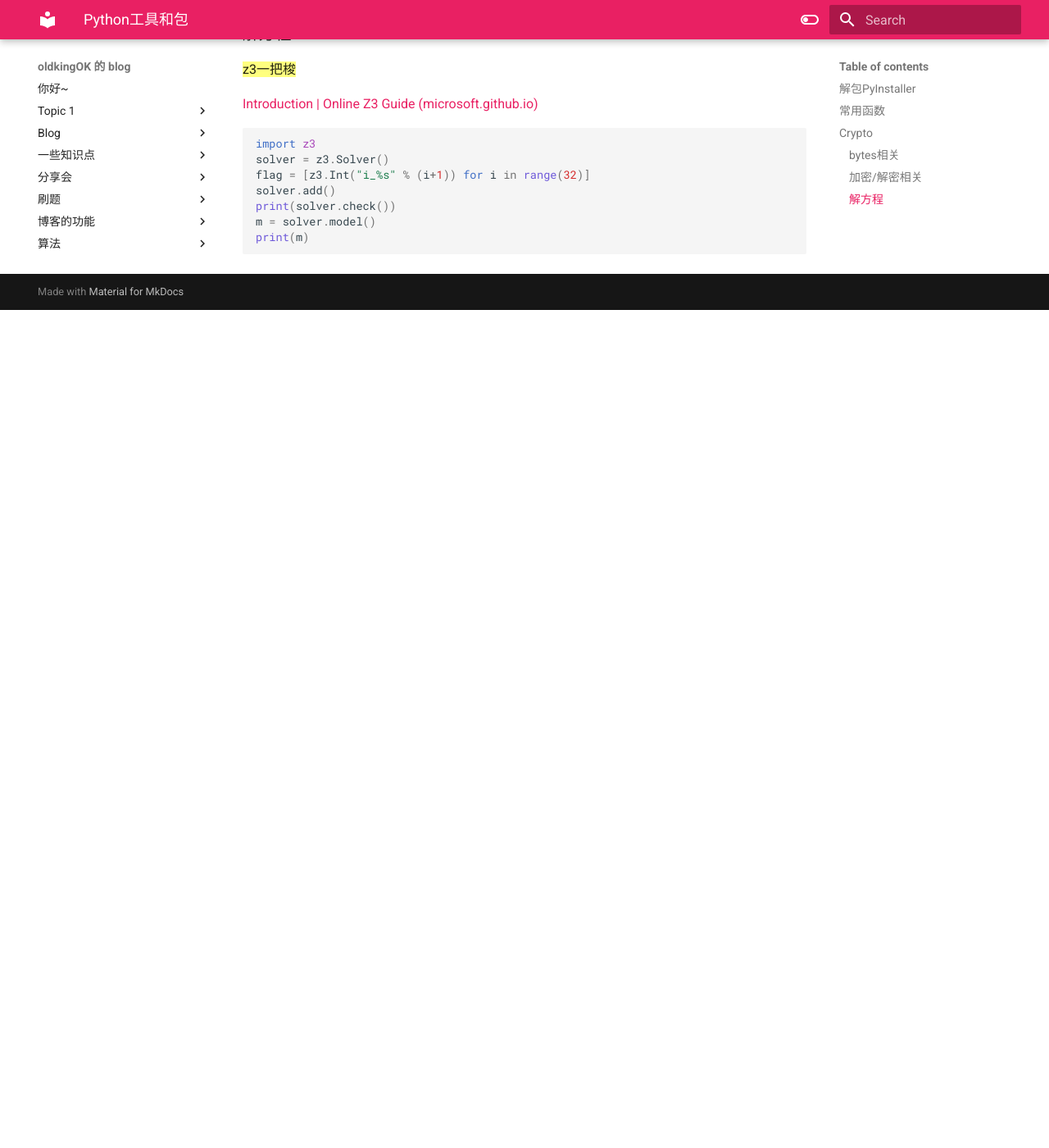
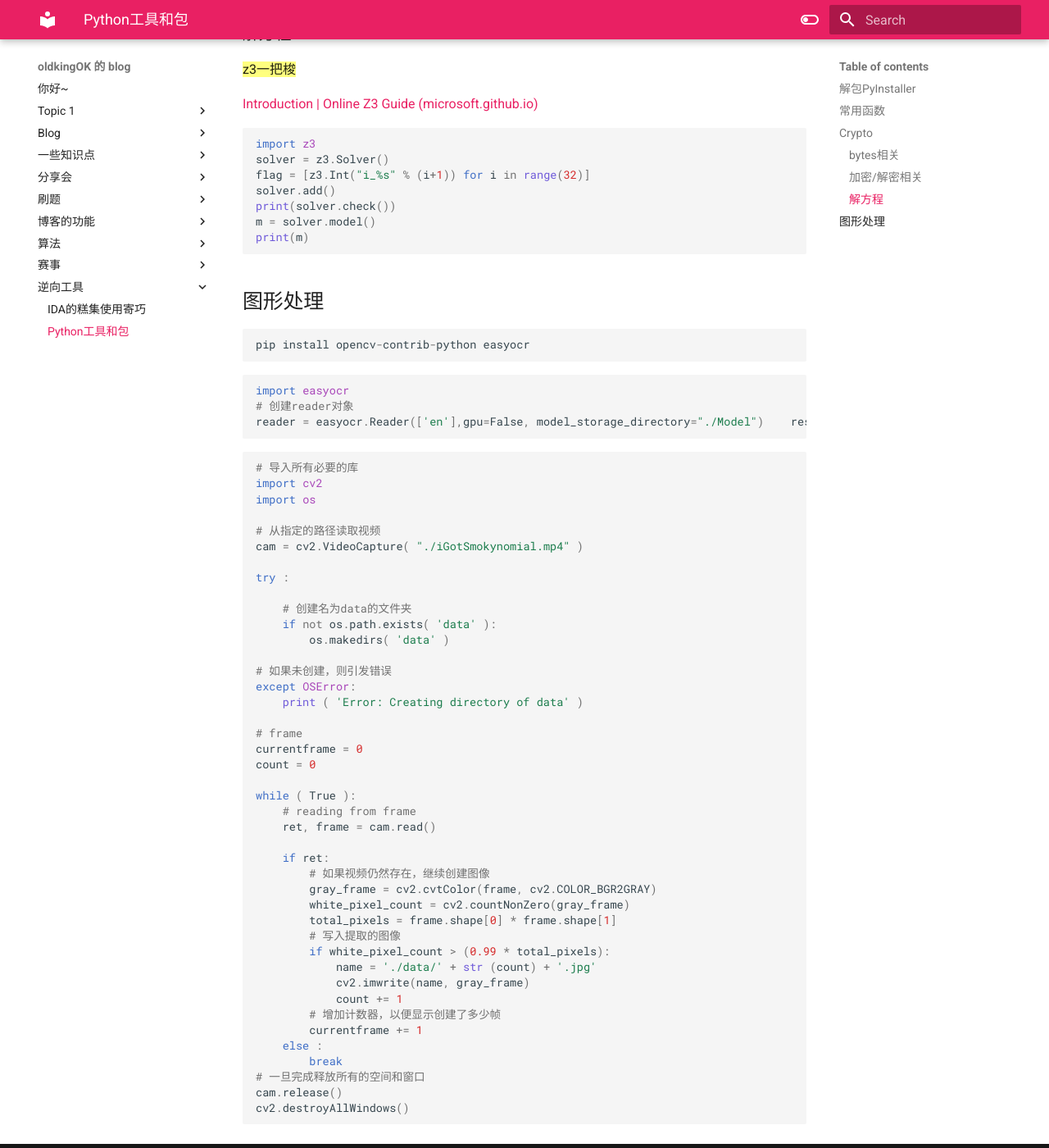
Before and after one commit to oldkingOK/CTF-Re, an MkDocs documentation site: the page built from docs/逆向工具/Python工具和包.md, in a window 1280 px wide and 1400 px high, scrolled down 1112 px. Shown: the whole window at 82% size. Built offline with MkDocs 1.6.1 and Material for MkDocs 9.7.7, drawn with Linux system fonts in a browser that asks for light colours; before the commit the page ends 1490 px from its top, so only the background shows below that.

Commit message:
更新【Python工具和包】

````diff
--- a/docs/逆向工具/Python工具和包.md
+++ b/docs/逆向工具/Python工具和包.md
@@ -61,3 +61,60 @@
 m = solver.model()
 print(m)
 ```
+
+## 图形处理
+
+```python
+pip install opencv-contrib-python easyocr
+```
+
+```python
+import easyocr
+# 创建reader对象
+reader = easyocr.Reader(['en'],gpu=False, model_storage_directory="./Model")    result = reader.readtext(f'./data2/{i}.jpg')
+```
+
+```python
+# 导入所有必要的库
+import cv2
+import os
+
+# 从指定的路径读取视频
+cam = cv2.VideoCapture( "./iGotSmokynomial.mp4" )
+
+try :
+
+    # 创建名为data的文件夹
+    if not os.path.exists( 'data' ):
+        os.makedirs( 'data' )
+
+# 如果未创建，则引发错误
+except OSError:
+    print ( 'Error: Creating directory of data' )
+
+# frame
+currentframe = 0
+count = 0
+
+while ( True ):
+    # reading from frame
+    ret, frame = cam.read()
+
+    if ret:
+        # 如果视频仍然存在，继续创建图像
+        gray_frame = cv2.cvtColor(frame, cv2.COLOR_BGR2GRAY)
+        white_pixel_count = cv2.countNonZero(gray_frame)
+        total_pixels = frame.shape[0] * frame.shape[1]
+        # 写入提取的图像
+        if white_pixel_count > (0.99 * total_pixels):
+            name = './data/' + str (count) + '.jpg'
+            cv2.imwrite(name, gray_frame)
+            count += 1
+        # 增加计数器，以便显示创建了多少帧
+        currentframe += 1
+    else :
+        break
+# 一旦完成释放所有的空间和窗口
+cam.release()
+cv2.destroyAllWindows()
+```
````
